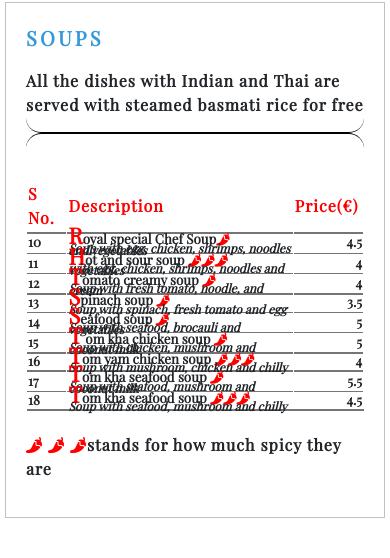
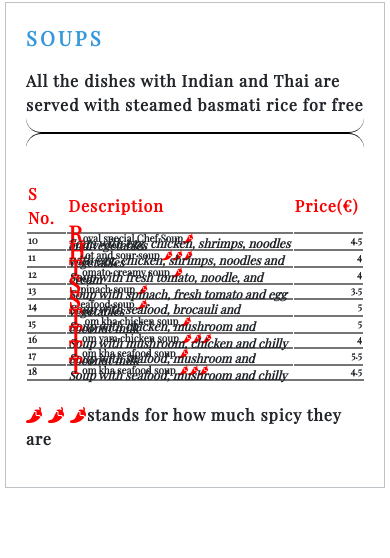
Before and after one commit to dasrajanraj/dasrajanraj.github.io, a PHP site: page /component/pages/soups.html in a window 390 px wide. Shown: the part 68-626 px from the top of the page. Run offline with PHP 8.4, Linux system fonts and the light colour scheme; some libraries are stand-ins or nearby versions.

Commit message:
Update style.css

```diff
--- a/component/css/style.css
+++ b/component/css/style.css
@@ -635,7 +635,7 @@ td > .first{
         padding-left: 0;
     }
     td{
-        font-size: smaller;
+        font-size:x-small;
         letter-spacing: 0px;
         line-height:1px;
     }
```
